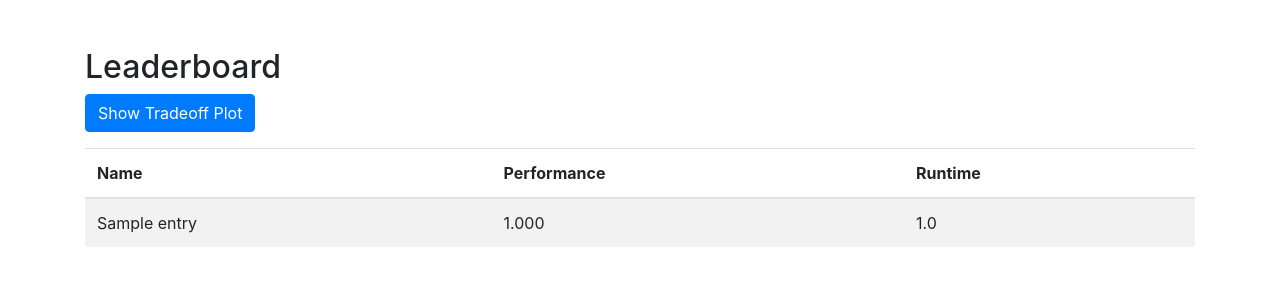
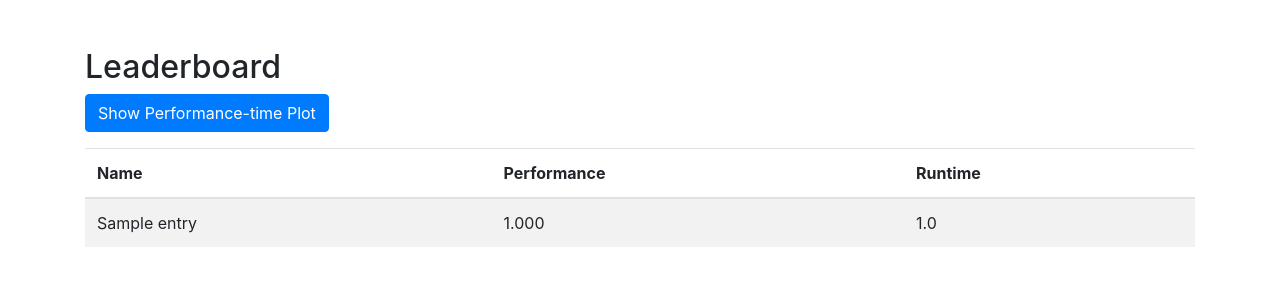
Before and after one commit to nathangrinsztajn/CO-challenge, a Flask app: page /view_leaderboard in a window 1280 px wide. Shown: the top 300 px of the page. Run offline with Flask 3, Linux system fonts and the light colour scheme; tables that the repository leaves empty hold one stand-in row (values such as "Sample post"); some libraries are stand-ins or nearby versions.

Commit message:
more verbose

```diff
--- a/backend/templates/leaderboard.html
+++ b/backend/templates/leaderboard.html
@@ -15,7 +15,7 @@
 <body>
 <div class="container mt-5">
     <h2>Leaderboard</h2>
-    <a href="/view_tradeoff" class="btn btn-primary mb-3">Show Tradeoff Plot</a>
+    <a href="/view_tradeoff" class="btn btn-primary mb-3">Show Performance-time Plot</a>
     <div>
         <table class="table table-striped centered-table">
             <thead>
```
